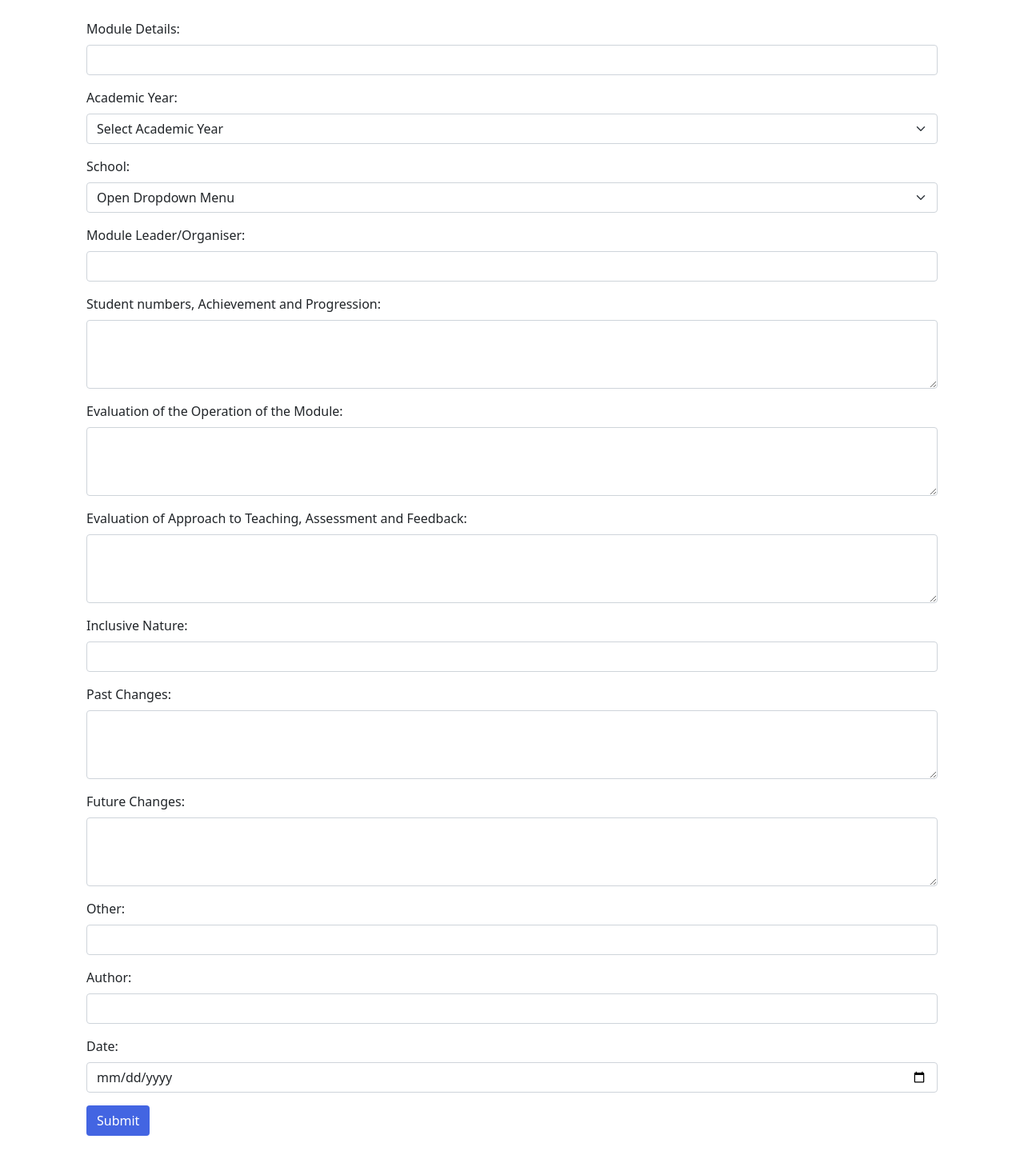
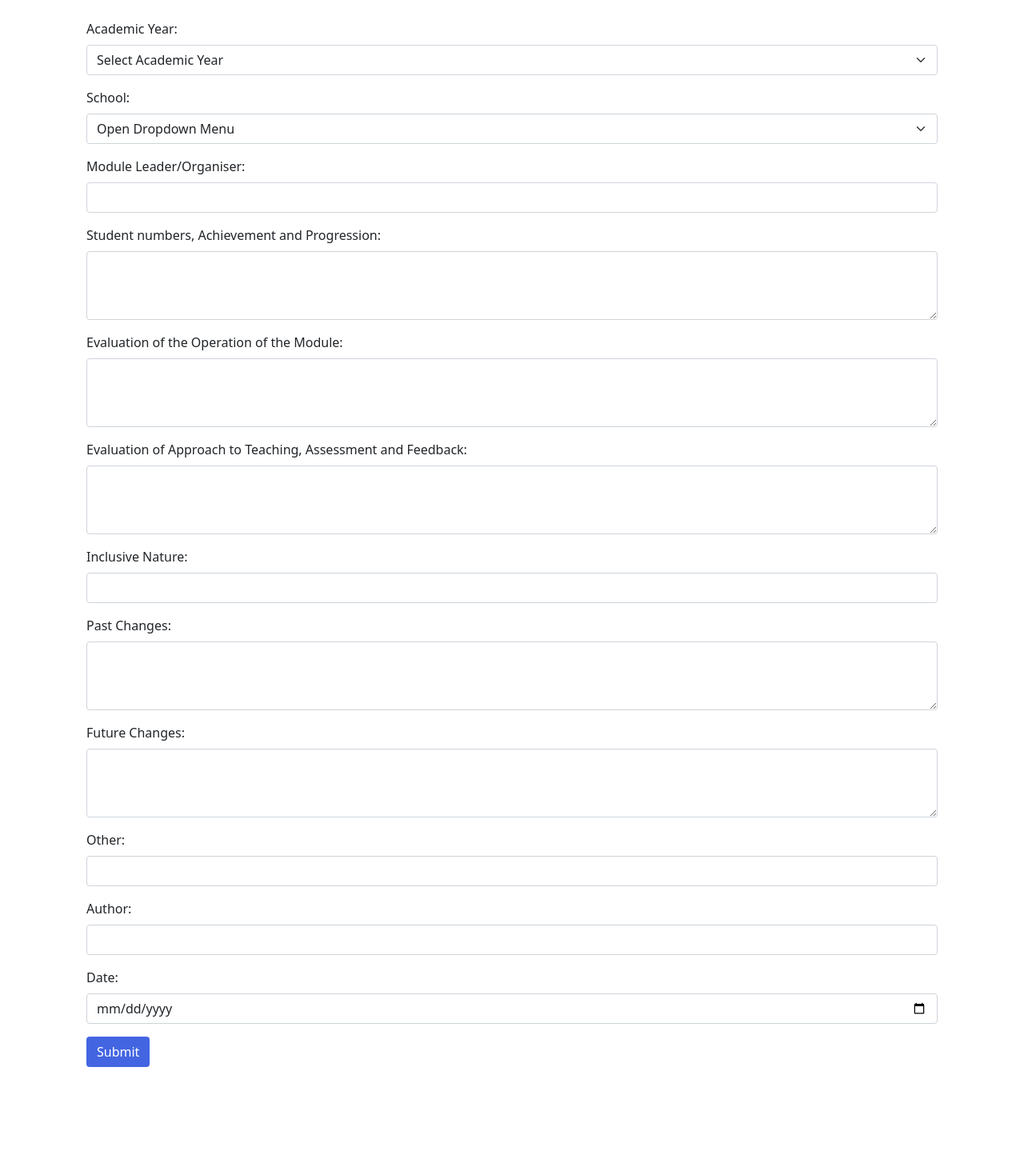
Before and after one commit to HeatherCurrie/AnnualModuleEnhancementSystem, a Flask app: template Front/templates/reviewModule.html in a window 1280 px wide. Shown: the part 56-1500 px from the top of the page at 80% size. After the commit the page ends 1390 px from the top, so only its background shows below. Run offline with Flask 3, Linux system fonts and the light colour scheme; the template is opened without the code that fills it, so the values that code supplies are empty; parts of the project's set-up code (start-up, migrations or seed data) failed here and were passed over.

Commit message:
Displaying Module Name

```diff
--- a/Back/app.py
+++ b/Back/app.py
@@ -38,9 +38,9 @@ def submit_review():
         FeedbackID = db.session.execute(text("SELECT LAST_INSERT_ID()")).fetchone()[0]
 
         # Insert into ModuleFeedback
-        module_feedback_insert = text("""INSERT INTO ModuleFeedback (FeedbackID, ModuleID, ModuleLead, ModuleDetails, StudentInfo, ModuleEval, InclusiveNature, PastChanges, FutureChanges)
-                                         VALUES (:FeedbackID, :ModuleID, :ModuleLead, :ModuleDetails, :StudentInfo, :ModuleEval, :InclusiveNature, :PastChanges, :FutureChanges)""")
-        db.session.execute(module_feedback_insert, {"FeedbackID": FeedbackID, "ModuleID": ModuleID, "ModuleLead": data['moduleLead'], "ModuleDetails": data['moduleDetails'], "StudentInfo": data['studentInfo'], "ModuleEval": data['moduleEval'], "InclusiveNature": data['inclusiveNature'], "PastChanges": data['pastChanges'], "FutureChanges": data['futureChanges']})
+        module_feedback_insert = text("""INSERT INTO ModuleFeedback (FeedbackID, ModuleID, ModuleLead, StudentInfo, ModuleEval, InclusiveNature, PastChanges, FutureChanges)
+                                         VALUES (:FeedbackID, :ModuleID, :ModuleLead, :StudentInfo, :ModuleEval, :InclusiveNature, :PastChanges, :FutureChanges)""")
+        db.session.execute(module_feedback_insert, {"FeedbackID": FeedbackID, "ModuleID": ModuleID, "ModuleLead": data['moduleLead'], "StudentInfo": data['studentInfo'], "ModuleEval": data['moduleEval'], "InclusiveNature": data['inclusiveNature'], "PastChanges": data['pastChanges'], "FutureChanges": data['futureChanges']})
 
         db.session.commit()
         return jsonify({'result': 'success'}), 200
@@ -49,17 +49,25 @@ def submit_review():
         print(e)
         return jsonify({'result': 'failure', 'error': str(e)}), 500
 
+# GET USER REVIEW - USED TO DISPLAY TABLES WITH REVIEWS
 @app.route('/get-user-reviews')
 def get_reviews():
     #userID = session.get('user_id') ONCE LOGIN IS SETUP
     UserID = 1
 
     try:
-        all_reviews = text("SELECT School, Deadline FROM Feedback WHERE UserID = :UserID")
+        # Join Feedback with ModuleFeedback, then ModuleFeedback with Module
+        all_reviews = text("""
+            SELECT mo.ModuleName, f.Deadline
+            FROM Feedback f
+            JOIN ModuleFeedback mf ON f.FeedbackID = mf.FeedbackID
+            JOIN Module mo ON mf.ModuleID = mo.ModuleID
+            WHERE f.UserID = :UserID
+        """)
         result = db.session.execute(all_reviews, {'UserID': UserID}).mappings().all()
 
         # Explicitly converting each row to a dictionary
-        all_reviews = [{'school': row['School'], 'deadline': row['Deadline']} for row in result]
+        all_reviews = [{'moduleName': row['ModuleName'], 'deadline': row['Deadline']} for row in result]
 
         return jsonify(all_reviews)
 
--- a/Front/JS/moduleReview.js
+++ b/Front/JS/moduleReview.js
@@ -2,7 +2,6 @@ function submitReview() {
     document.getElementById("reviewButton")
 
     // Setting all form values
-    let moduleDetailsVal = document.getElementById("moduleDetails").value;
     let academicYearVal = document.getElementById("academicYear").value;
     let schoolVal = document.getElementById("school").value;
     let moduleLeadVal = document.getElementById("moduleLead").value;
@@ -17,7 +16,6 @@ function submitReview() {
     let dateVal = document.getElementById("date").value;
 
     const data = {
-        moduleDetails: moduleDetailsVal,
         academicYear: academicYearVal,
         school: schoolVal,
         moduleLead: moduleLeadVal,
--- a/Front/JS/viewReviews.js
+++ b/Front/JS/viewReviews.js
@@ -21,7 +21,7 @@ function fetchAndDisplayReviews() {
                 console.log(formattedDeadline)
                 const reviewElement = document.createElement('div');
                 reviewElement.innerHTML = `
-                    <h3>Module: ${review.school}</h3>
+                    <h3>Module: ${review.moduleName}</h3>
                     <p>Deadline: ${formattedDeadline}</p>
                 `;
                 container.appendChild(reviewElement);
--- a/Front/templates/reviewModule.html
+++ b/Front/templates/reviewModule.html
@@ -23,10 +23,6 @@
     <!--FORM-->
     <div class="container-fluid mt-4" style="width:85%;">
         <form>
-            <div class="mb-3">
-                <label class="form-label">Module Details:</label>
-                <input type="text" class="form-control" id="moduleDetails" required>
-            </div>
             <div class="mb-3">
                 <label class="form-label">Academic Year:</label>
                 <select id="academicYear" class="form-select" required>
```
